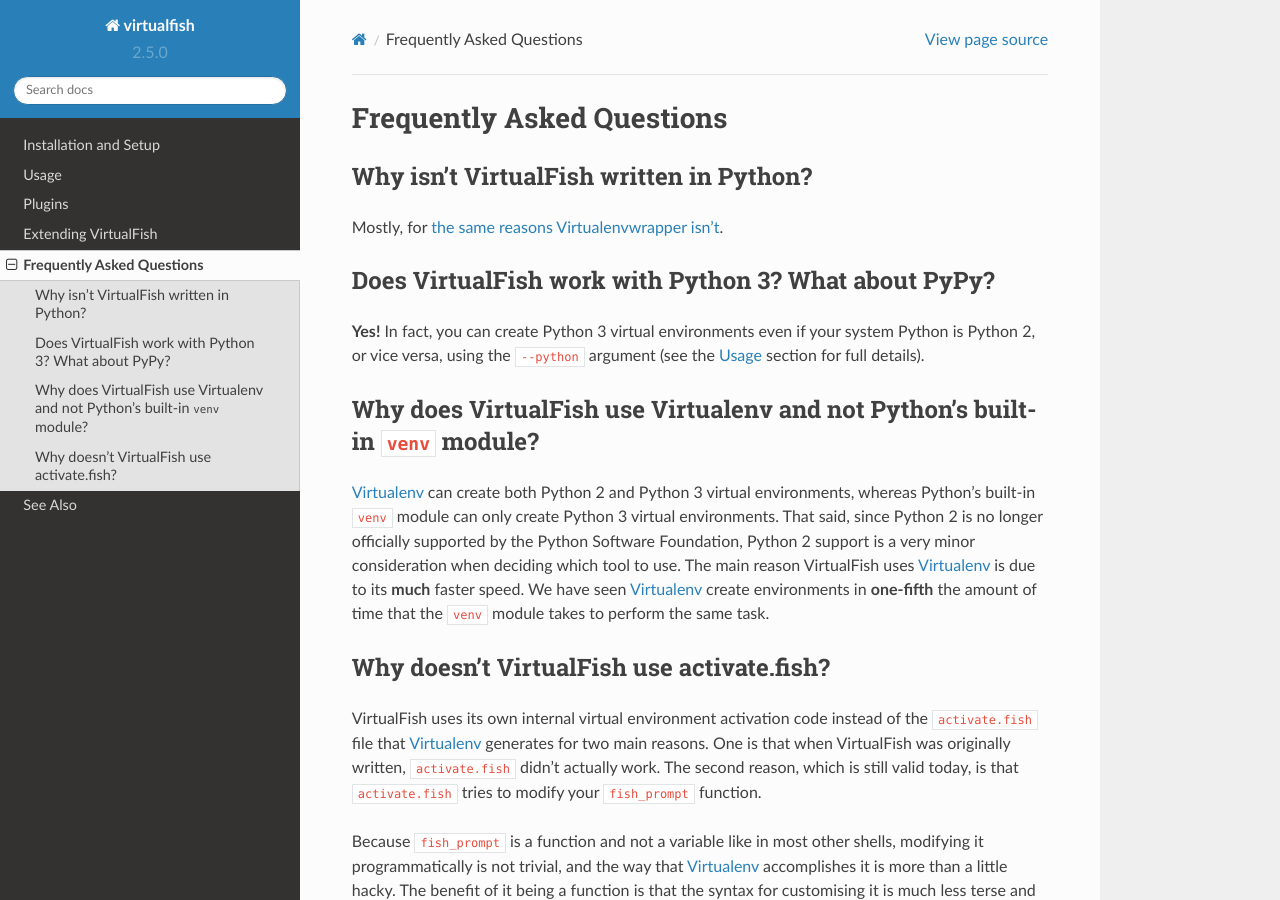
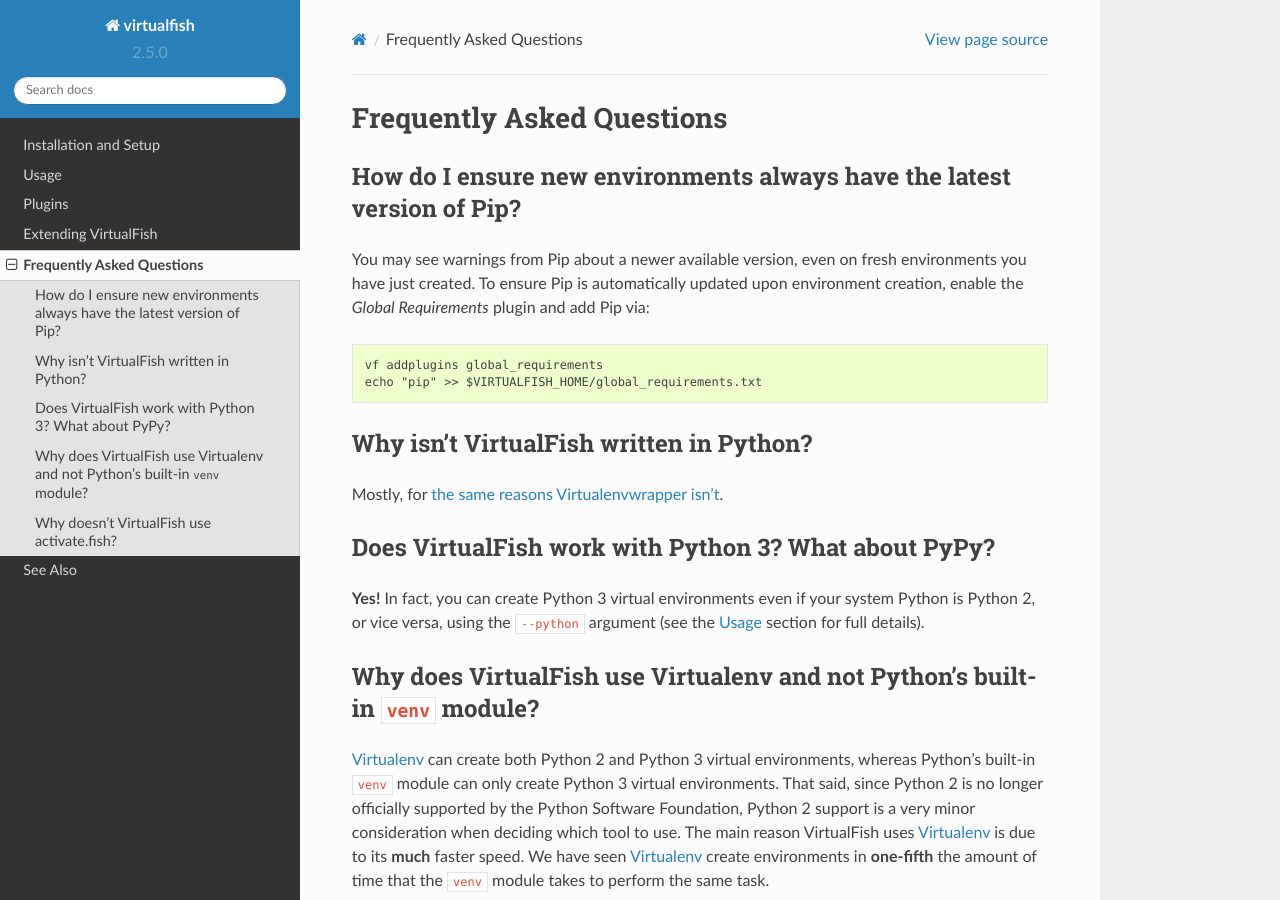
Before and after one commit to justinmayer/virtualfish, a Sphinx documentation site: the page built from docs/faq.rst, in a window 1280 px wide and 900 px high. Built offline with Sphinx 7.4.7 and the Read the Docs theme 2.0.0, drawn with Linux system fonts in a browser that asks for light colours.

Commit message:
Document how to upgrade Pip upon env creation

```diff
--- a/docs/faq.rst
+++ b/docs/faq.rst
@@ -1,5 +1,15 @@
 Frequently Asked Questions
 ==========================
+
+How do I ensure new environments always have the latest version of Pip?
+-----------------------------------------------------------------------
+
+You may see warnings from Pip about a newer available version, even on fresh
+environments you have just created. To ensure Pip is automatically updated upon
+environment creation, enable the *Global Requirements* plugin and add Pip via::
+
+    vf addplugins global_requirements
+    echo "pip" >> $VIRTUALFISH_HOME/global_requirements.txt
 
 Why isn’t VirtualFish written in Python?
 ----------------------------------------
```
